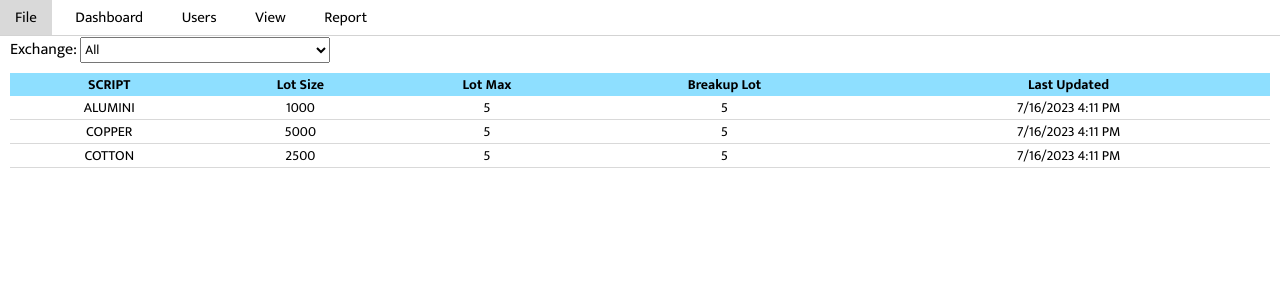
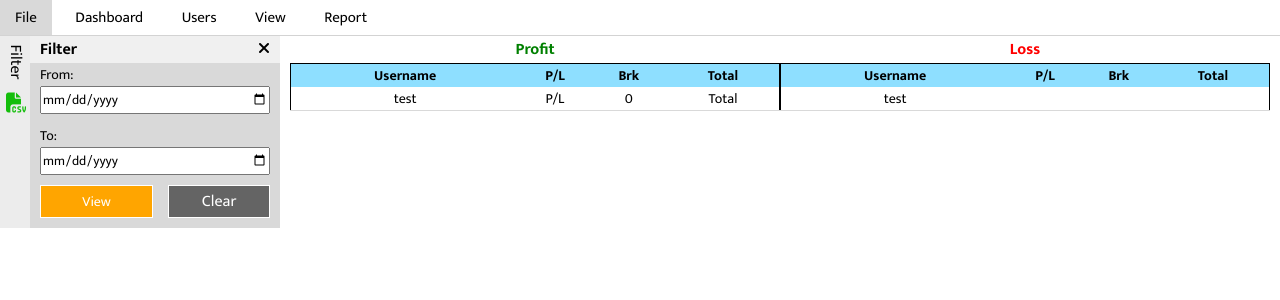
Before and after one commit to harishTrank/tradeDjango, a Django app: page /settlement in a window 1280 px wide. Shown: the top 300 px of the page. Run offline with Django 4.2, Linux system fonts and the light colour scheme; a user stored in the database is signed in; data that the repository does not hold is empty; some libraries are stand-ins or nearby versions.

Commit message:
update code

```diff
--- a/Web/urls.py
+++ b/Web/urls.py
@@ -65,6 +65,6 @@
 
 #----------------------csv download ---------------------#
 
-    path('rejection-csv/<str:id>/', RejectionDownloadCSVView.as_view(), name='Admin:rejection-csv'),
+    path('rejection-csv/<str:id>/', RejectionDownloadCSVView.as_view(), name='Admin:rejection-csv')
 
 ]
--- a/Web/views.py
+++ b/Web/views.py
@@ -947,7 +947,8 @@
 
 class SettlementView(View):
     def get(self, request):
-        return render(request, "report/settlement.html")
+        user = request.user.id
+        return render(request, "report/settlement.html", {"user_id":user})
 
 
 
--- a/templates/components/user/rejection-log.html
+++ b/templates/components/user/rejection-log.html
@@ -9,7 +9,7 @@
         <p>Filter</p>
       </div>
       <span>
-        {% comment %} <a href="{% url 'Admin:rejection-csv' id=id %}"><i class="fa-solid fa-file-csv"></i></a> {% endcomment %}
+        {% comment %} <a href="{% url 'rejection-csv' id=id %}"><i class="fa-solid fa-file-csv"></i></a> {% endcomment %}
       </span>
     </div>
     <div class="trades-side">
--- a/templates/report/settlement.html
+++ b/templates/report/settlement.html
@@ -1,50 +1,138 @@
 {% extends "index.html" %} {% block content %}
 
 
-  <div class="tab-content" id="scriptquantity">
-            <div class="trade-btm">
-                <div class="mb-10">
-                    <label for="">Exchange:</label>
-                    <select name="" id="" style="width: 250px;" class="form-control">
-                        <option value="">All</option>
-                        <option value="">MCX</option>
-                        <option value="">NSE</option>
-                        <option value="">MINI</option>
-                    </select>
+<div class="tab-content" id="settlement">
+    <div class="flex">
+      <div class="trade-download">
+        <div style="transform: rotate(90deg); padding-left: 10px">
+          <p>Filter</p>
+        </div>
+        <span>
+          <a href=""><i class="fa-solid fa-file-csv"></i></a>
+        </span>
+      </div>
+      <div class="trades-side">
+        <div class="trade-top">
+          <div class="flex space-bw">
+            <div>
+              <p>Filter</p>
+            </div>
+            <div class="closeBtn">
+              <i class="fa-solid fa-xmark"></i>
             </div>
           </div>
-            <div class="user-table col-100">
-                <table style="width: 100%;">
+        </div>
+        <div class="trade-btm">
+          <div class="flex space-bw">
+            <label for="">From:</label>
+            <input type="date" class="form_control" id="fromDateInput"/>
+          </div>
+          <div class="flex space-bw">
+            <label for="">To:</label>
+            <input type="date" class="form_control" id="toDateInput"/>
+          </div>
+          <div style="display: flex">
+            <input
+              type="submit"
+              value="View"
+              class="form-btn mr"
+              style="border: 1px solid white"
+              id="viewBtn"
+            />
+            <input
+              type="submit"
+              value="Clear"
+              class="cancel-btn"
+              style="border: 1px solid white"
+              id="clearBtn"
+            />
+          </div>
+        </div>
+      </div>
+      <div class="trades-body user-table">
+        <div class="flex">
+          <div class="col-50">
+            <table style="width: 100%; border: 1px solid #000">
+              <div class="text-center">
+                <h3 class="green-color mb-0">Profit</h3>
+              </div>
               <tr>
-                        <th>SCRIPT</th>
-                        <th>Lot Size</th>
-                        <th>Lot Max</th>
-                        <th>Breakup Lot</th>
-                        <th>Last Updated</th>
+                <th>Username</th>
+                <th>P/L</th>
+                <th>Brk</th>
+                <th>Total</th>
               </tr>
               <tr>
-                        <td>ALUMINI</td>
-                        <td>1000</td>
-                        <td>5</td>
-                        <td>5</td>
-                        <td>7/16/2023 4:11 PM</td>
+                <td>{{user.user_name}}</td>
+                <td id="profitKey">P/L</td>
+                <td>0</td>
+                <td id="profitTotal">Total</td>
+              </tr>
+            </table>
+          </div>
+          <div class="col-50">
+            <table style="width: 100%; border: 1px solid #000">
+              <div class="text-center">
+                <h3 class="red-color mb-0">Loss</h3>
+              </div>
+              <tr>
+                <th>Username</th>
+                <th>P/L</th>
+                <th>Brk</th>
+                <th>Total</th>
               </tr>
               <tr>
-                        <td>COPPER</td>
-                        <td>5000</td>
-                        <td>5</td>
-                        <td>5</td>
-                        <td>7/16/2023 4:11 PM</td>
-                    </tr>
-                    <tr>
-                        <td>COTTON</td>
-                        <td>2500</td>
-                        <td>5</td>
-                        <td>5</td>
-                        <td>7/16/2023 4:11 PM</td>
+                <td>{{user.user_name}}</td>
+                <td id="lossKey"></td>
+                <td id="brkLoss"></td>
+                <td id="lossTotal"></td>
               </tr>
             </table>
           </div>
         </div>
+      </div>
+    </div>
+  </div>
+
+  <script src="https://cdn.jsdelivr.net/npm/dayjs@1.10.7/dayjs.min.js"></script>
+
+  <script>
+    const creditApiCaller = (from_date = '', to_date = '') => {
+      axios.get(`{% url "settlement-api" %}?id={{user_id}}&from_date=${from_date}&to_date=${to_date}`, {headers: { "X-CSRFToken": "{{ csrf_token }}" }})
+      .then(res => {
+        $("#profitKey").html("0")
+        $("#profitTotal").html("0")
+        $("#lossKey").html("0")
+        $("#brkLoss").html("0")
+        $("#lossTotal").html("0")
+        $("#profitKey").html(res.data.total_profit?.[0]?.total_amount || 0);
+        $("#profitTotal").html(res.data.total_profit?.[0]?.total_amount || 0);
+        res?.data?.total_loss?.forEach(item => {
+          item?.summary_flg === "Brokerage"
+          ? $("#lossKey").html(item?.total_amount || 0)
+          : $("#brkLoss").html(item?.total_amount || 0)
+        })
+        $("#lossTotal").html(res?.data?.total_loss?.reduce((a,b) => a?.total_amount+b?.total_amount) || 0);
+      })
+      .catch(err => {
+          console.log("err", err);
+      });
+    }
+    creditApiCaller();
+
+    $("#clearBtn").click(() => {
+      creditApiCaller();
+    })
+
+    $("#viewBtn").click(() => {
+      if ($("#fromDateInput").val() == "" || $("#toDateInput").val() == "") {
+        console.log("error")
+      } else {
+        creditApiCaller(dayjs($("#fromDateInput").val()).format("YYYY-MM-DD"), dayjs($("#toDateInput").val()).format("YYYY-MM-DD"));
+      }
+    })
+  </script>
+
+
 
 {% endblock content %}
```
Lines whose indentation alone changed are shown as unchanged.
